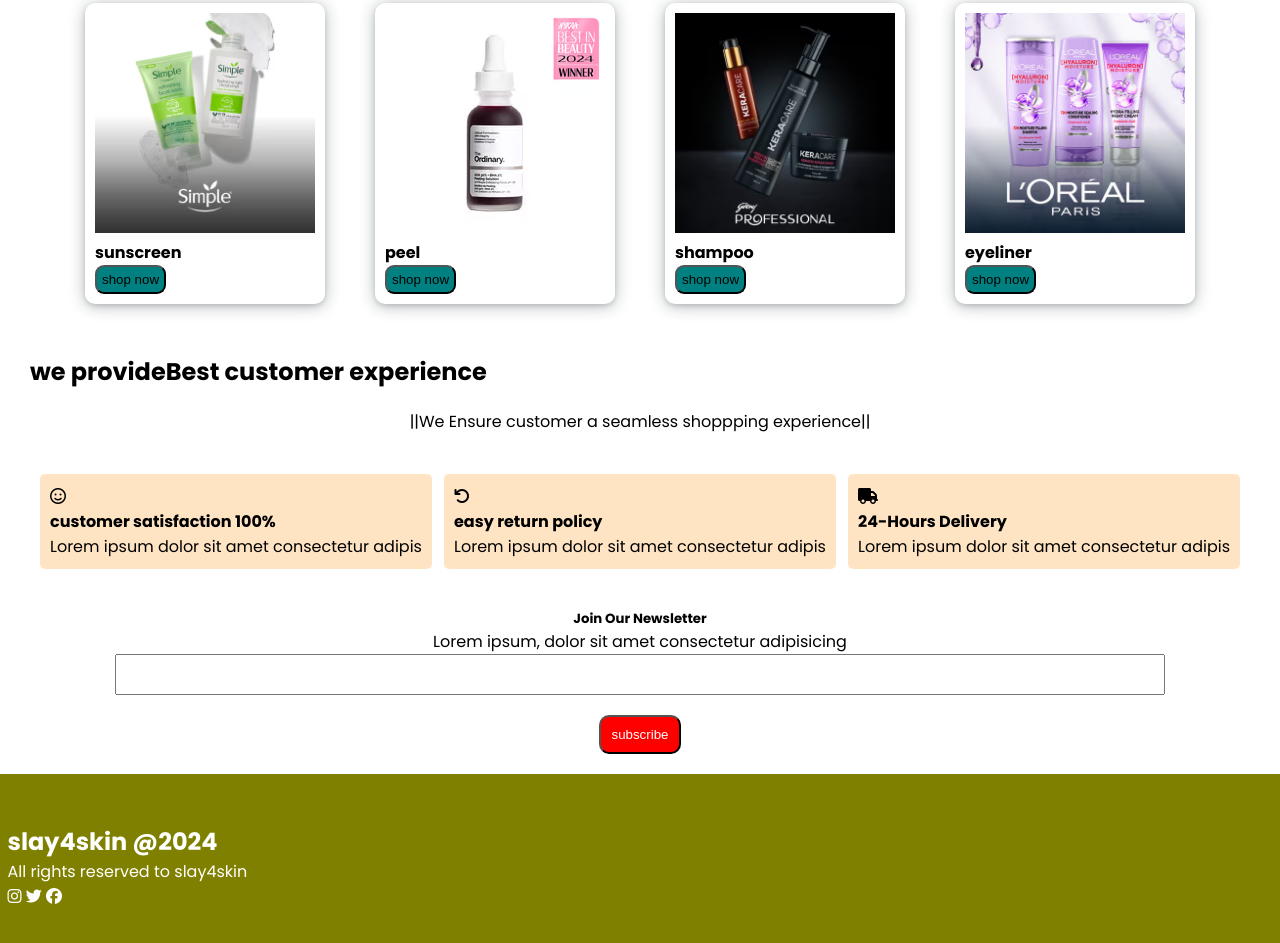
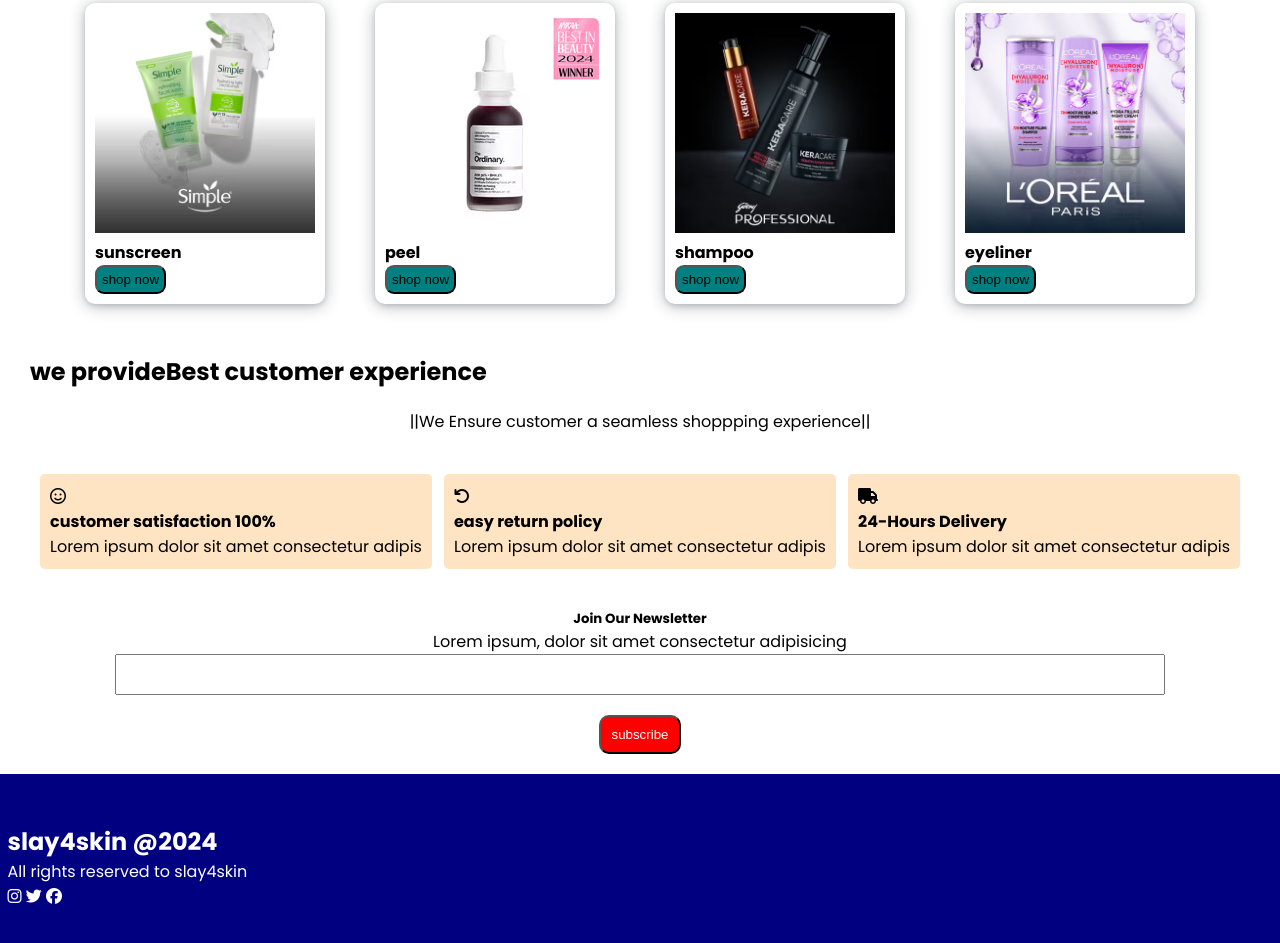
Before and after one commit to jeeva1822/slay4skin, a plain HTML site: page index.html in a window 1280 px wide. Shown: the part 1002-1945 px from the top of the page. Drawn offline with Linux system fonts and the light colour scheme.

Commit message:
footer color

```diff
--- a/index.css
+++ b/index.css
@@ -202,7 +202,7 @@ body{
 .footer{
     margin-top: 20px;
     padding: 50px;
-    background-color: olive;
+    background-color: navy;
     color: white;
     width: 100%;
     justify-content: center;
```
